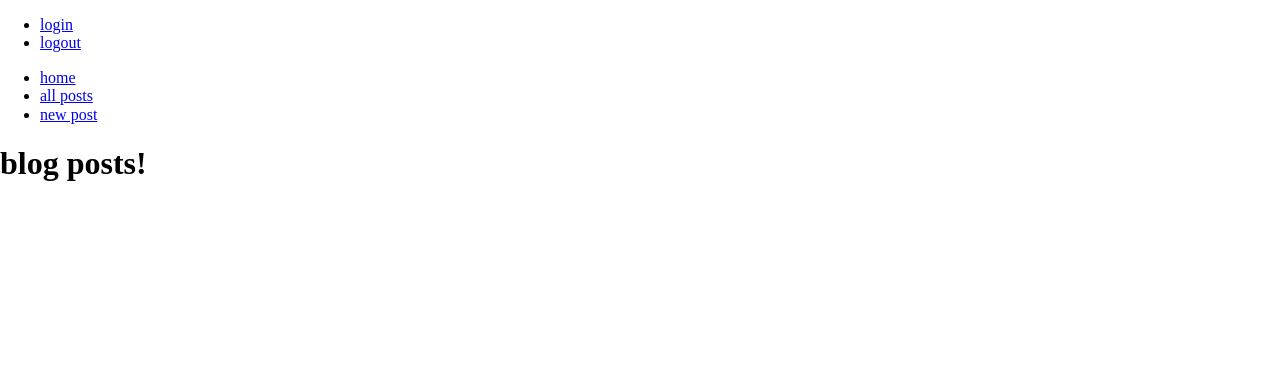
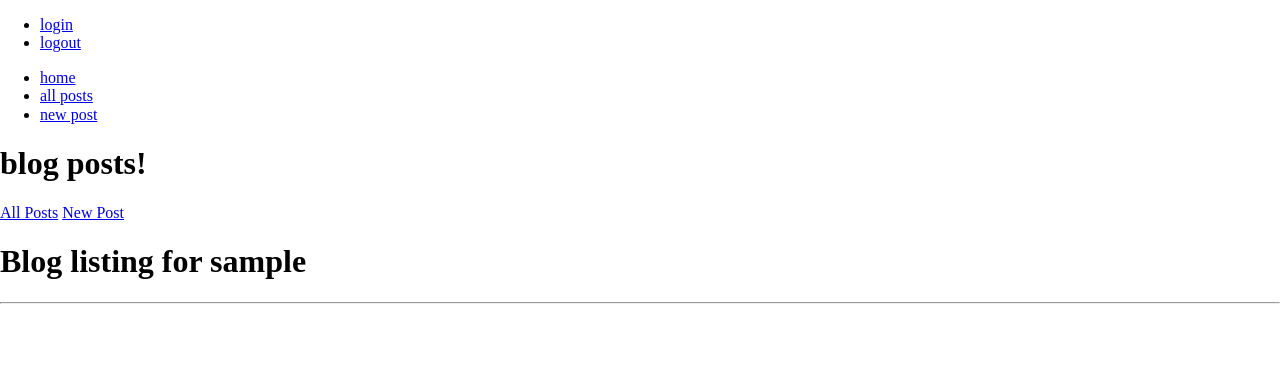
Before and after one commit to k-cast/blogz, a Flask app: template templates/singleUser.html in a window 1280 px wide. Shown: the top 384 px of the page. Run offline with Flask 2, Linux system fonts and the light colour scheme; the visitor is signed in with stand-in values (Sample User, id 1); tables that the repository leaves empty hold one stand-in row (values such as "Sample post"); the template is opened without the code that fills it: values that come from a table or form of the project are taken from there, most other values are stand-ins (such as "Sample title", 1, 10 or a date in 2020); data that the repository does not hold is empty; some libraries are stand-ins or nearby versions.

Commit message:
small edits

```diff
--- a/templates/singleUser.html
+++ b/templates/singleUser.html
@@ -22,10 +22,20 @@
 
 <h1>blog posts!</h1>
 
+<!-- The posts will be here-->
+{% extends "base.html" %}
 
+{% block content %}
+<h1>Blog listing for {{user.username}}</h1>
+<hr />
+{% for blog in user.blogs %}
+    <h1>{{blog.title}}</h1>
+    <br/>
+    <p>{{blog.body}}</p>
+    <hr />
+{% endfor %}
 
-<!-- The posts will be here-->
-
+{% endblock %}
 
     </body>
 </html>
```
Also changed, not shown: main.py (+0 -8 lines).
